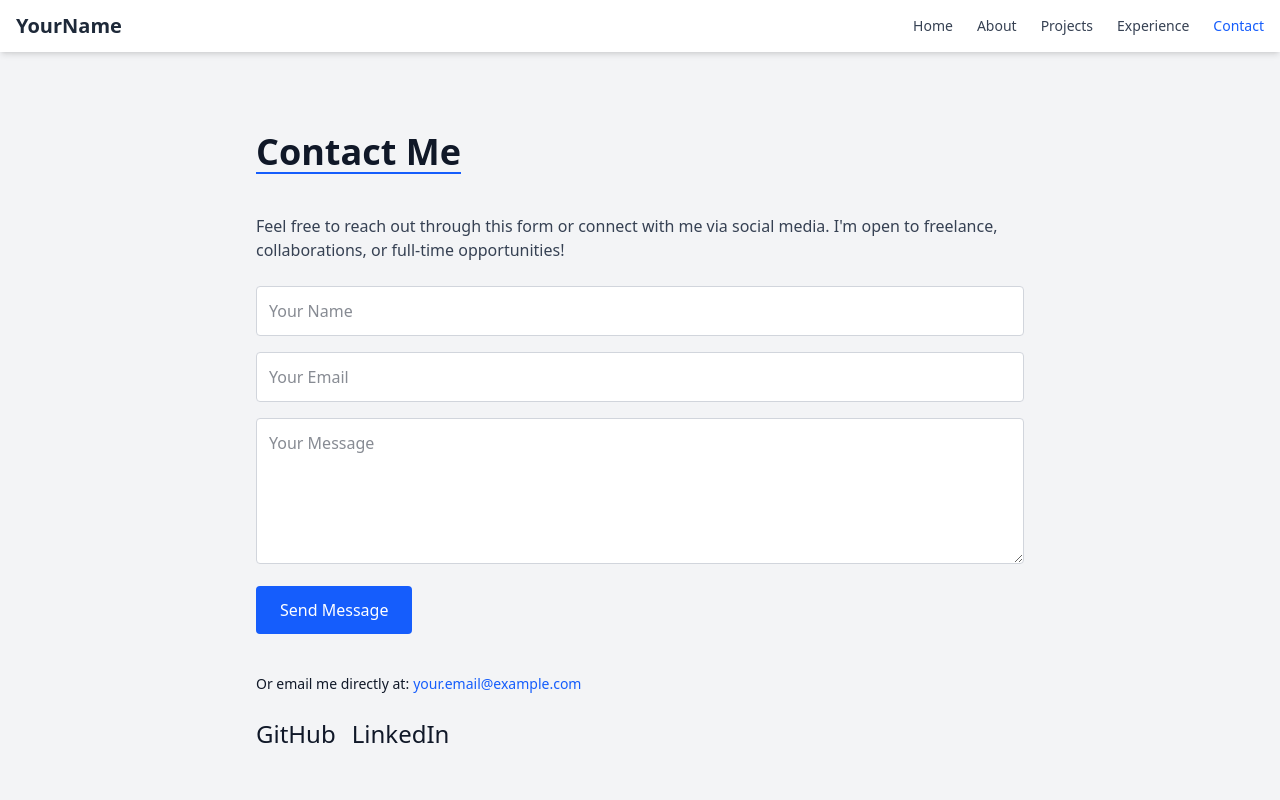
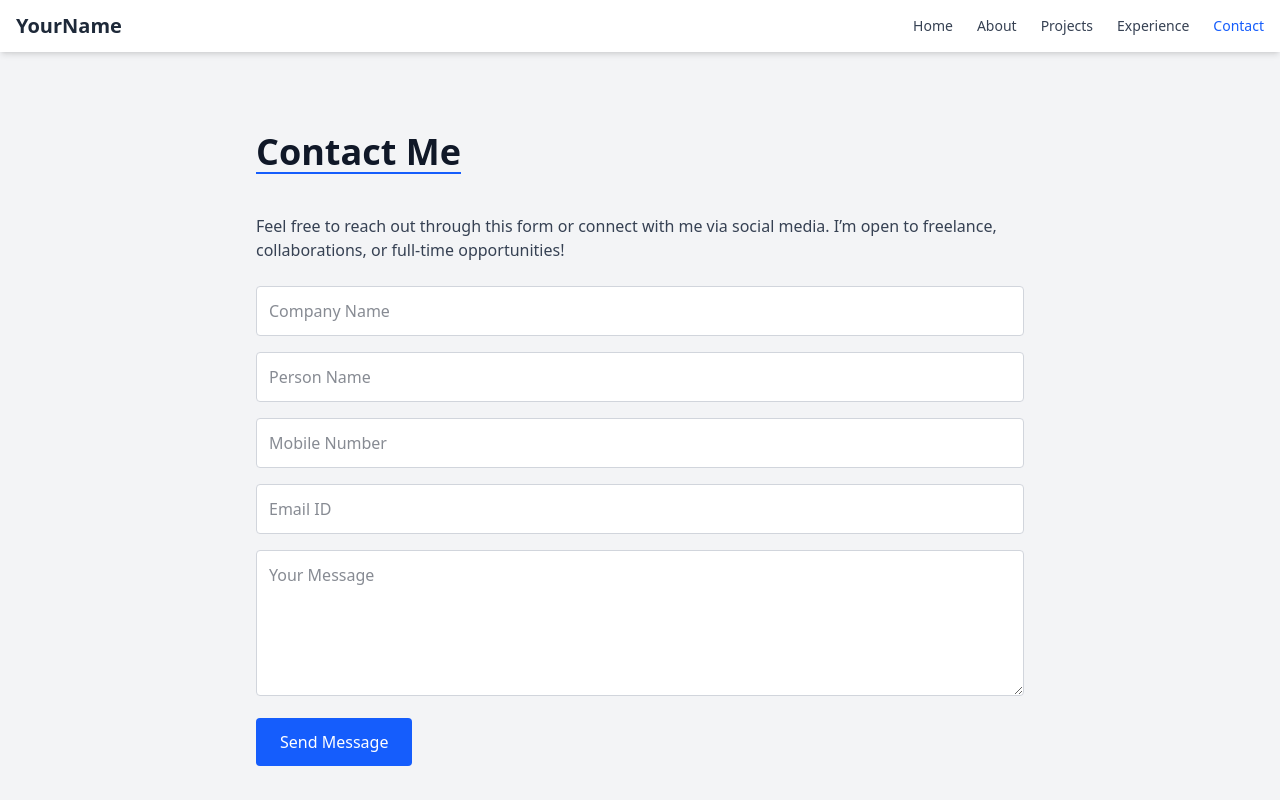
Before and after one commit to Anshumansinh21/portfolio-site, a React (Vite) app: page /contact in a window 1280 px wide. Shown: the top 800 px of the page. Built offline with nearby package versions, Linux system fonts and the light colour scheme.

Commit message:
Initial commit - Portfolio in React + Tailwind

```diff
--- a/package.json
+++ b/package.json
@@ -10,6 +10,7 @@
     "preview": "vite preview"
   },
   "dependencies": {
+    "@formspree/react": "^3.0.0",
     "@tailwindcss/vite": "^4.1.10",
     "framer-motion": "^12.18.1",
     "lucide-react": "^0.515.0",
--- a/src/pages/Contact.jsx
+++ b/src/pages/Contact.jsx
@@ -1,4 +1,17 @@
+import React from "react"
+import { useForm, ValidationError } from "@formspree/react"
+
 const Contact = () => {
+  const [state, handleSubmit] = useForm("mgvyyklw")
+
+  if (state.succeeded) {
+    return (
+      <section className="min-h-screen flex items-center justify-center px-6 py-20 bg-gray-100 dark:bg-gray-900 text-gray-900 dark:text-white">
+        <h2 className="text-2xl">Thank you! Your message has been sent. 🚀</h2>
+      </section>
+    )
+  }
+
   return (
     <section className="min-h-screen px-6 py-20 bg-gray-100 dark:bg-gray-900 text-gray-900 dark:text-white">
       <div className="max-w-3xl mx-auto">
@@ -7,33 +20,71 @@
         </h2>
 
         <p className="mb-6 text-gray-700 dark:text-gray-300">
-          Feel free to reach out through this form or connect with me via social media. I'm open to freelance, collaborations, or full-time opportunities!
+          Feel free to reach out through this form or connect with me via social media.
+          I’m open to freelance, collaborations, or full-time opportunities!
         </p>
 
-        <form className="space-y-4">
+        <form onSubmit={handleSubmit} className="space-y-4">
           <input
+            id="company"
             type="text"
-            placeholder="Your Name"
+            name="company"
+            placeholder="Company Name"
+            required
             className="w-full p-3 rounded bg-white dark:bg-gray-800 border border-gray-300 dark:border-gray-700 focus:outline-none focus:ring-2 focus:ring-blue-500"
+          />
+
+          <input
+            id="name"
+            type="text"
+            name="name"
+            placeholder="Person Name"
             required
+            className="w-full p-3 rounded bg-white dark:bg-gray-800 border border-gray-300 dark:border-gray-700 focus:outline-none focus:ring-2 focus:ring-blue-500"
           />
+
+         <input
+  id="phone"
+  type="tel"
+  name="phone"
+  placeholder="Mobile Number"
+  required
+  pattern="[0-9]{10}"
+  title="Please enter a valid 10-digit mobile number"
+  inputMode="numeric"
+  onInput={(e) => {
+    e.target.value = e.target.value.replace(/[^0-9]/g, '').slice(0, 10)
+  }}
+  className="w-full p-3 rounded bg-white dark:bg-gray-800 border border-gray-300 dark:border-gray-700 focus:outline-none focus:ring-2 focus:ring-blue-500"
+/>
+
+
           <input
+            id="email"
             type="email"
-            placeholder="Your Email"
+            name="email"
+            placeholder="Email ID"
+            required
             className="w-full p-3 rounded bg-white dark:bg-gray-800 border border-gray-300 dark:border-gray-700 focus:outline-none focus:ring-2 focus:ring-blue-500"
+          />
+          <ValidationError prefix="Email" field="email" errors={state.errors} />
+
+          <textarea
+            id="message"
+            name="message"
+            rows="5"
+            placeholder="Your Message"
             required
+            className="w-full p-3 rounded bg-white dark:bg-gray-800 border border-gray-300 dark:border-gray-700 focus:outline-none focus:ring-2 focus:ring-blue-500"
           />
-          <textarea
-            placeholder="Your Message"
-            rows="5"
-            className="w-full p-3 rounded bg-white dark:bg-gray-800 border border-gray-300 dark:border-gray-700 focus:outline-none focus:ring-2 focus:ring-blue-500"
-            required
-          />
+          <ValidationError prefix="Message" field="message" errors={state.errors} />
+
           <button
             type="submit"
+            disabled={state.submitting}
             className="px-6 py-3 bg-blue-600 text-white rounded hover:bg-blue-700 transition"
           >
-            Send Message
+            {state.submitting ? "Sending..." : "Send Message"}
           </button>
         </form>
 
```
Also changed, not shown: src/pages/Home.jsx (line endings or trailing spaces), 1 other file (tests, documents, lock files or other folders).
